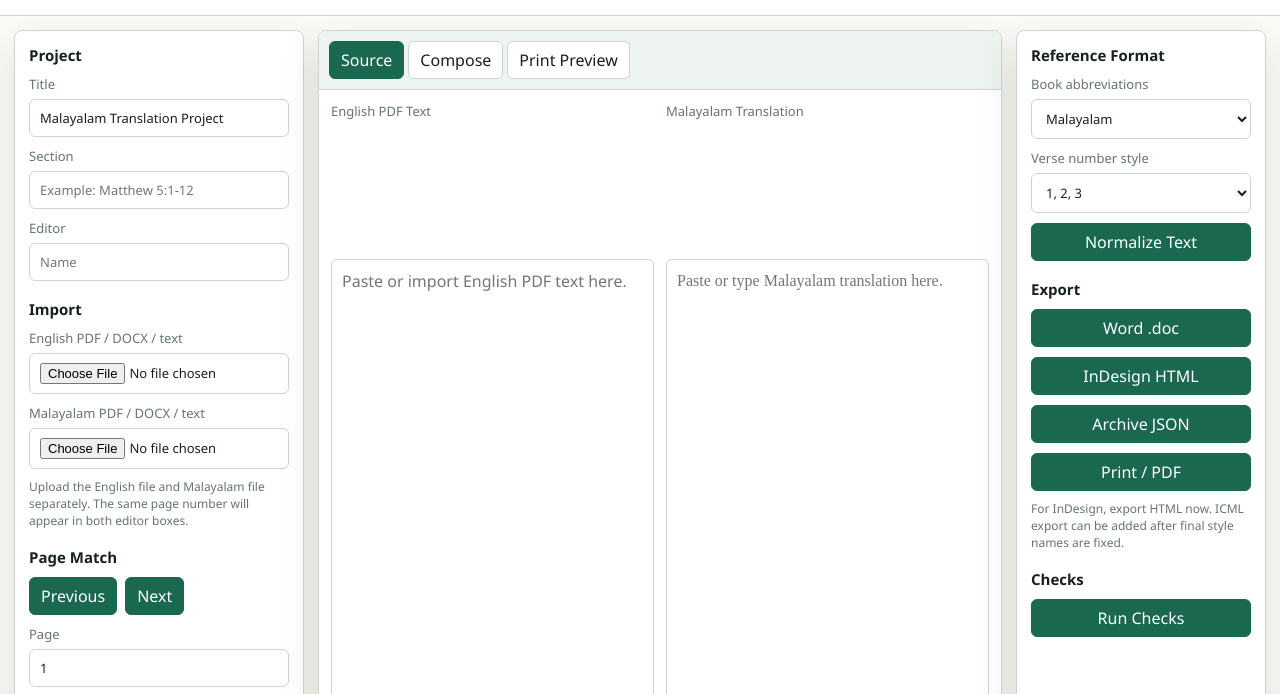
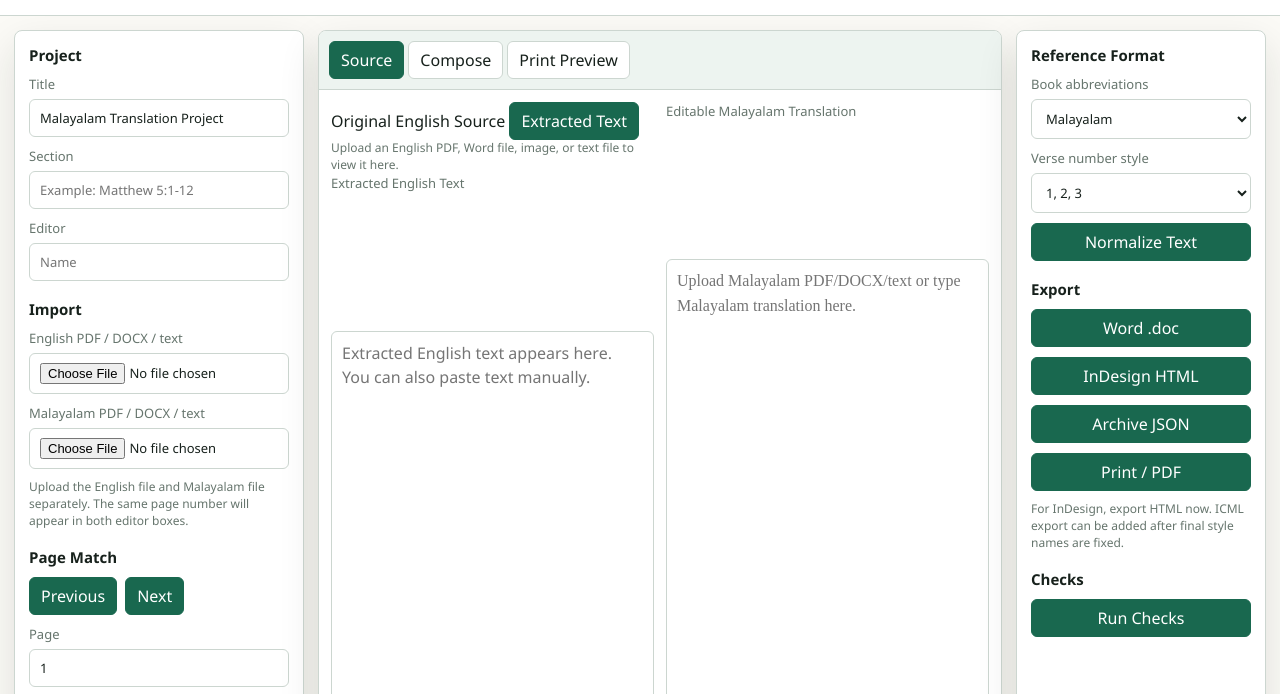
Before and after one commit to Jayasree2020/ISB-malayalam, a website: page index.html in a window 1280 px wide. Shown: the part 74-768 px from the top of the page. Drawn offline with nearby package versions, Linux system fonts and the light colour scheme.

Commit message:
Show original source beside editable Malayalam: index.html

```diff
--- a/index.html
+++ b/index.html
@@ -41,11 +41,11 @@
           <h2>Import</h2>
           <label>
             English PDF / DOCX / text
-            <input id="englishFileInput" type="file" accept=".txt,.md,.html,.pdf,.docx" />
+            <input id="englishFileInput" type="file" accept=".txt,.md,.html,.pdf,.docx,image/*" />
           </label>
           <label>
             Malayalam PDF / DOCX / text
-            <input id="malayalamFileInput" type="file" accept=".txt,.md,.html,.pdf,.docx" />
+            <input id="malayalamFileInput" type="file" accept=".txt,.md,.html,.pdf,.docx,image/*" />
           </label>
           <p id="importStatus" class="hint">Upload the English file and Malayalam file separately. The same page number will appear in both editor boxes.</p>
         </section>
@@ -108,13 +108,22 @@ salvation=രക്ഷ</textarea>
 
         <div id="sourceView" class="view active">
           <div class="split">
+            <section class="viewer-block">
+              <div class="viewer-header">
+                <span>Original English Source</span>
+                <button id="toggleExtractedEnglishBtn" type="button">Extracted Text</button>
+              </div>
+              <div id="sourceViewer" class="source-viewer">
+                <p class="hint">Upload an English PDF, Word file, image, or text file to view it here.</p>
+              </div>
+              <label id="englishExtractedPanel" class="editor-block collapsed">
+                Extracted English Text
+                <textarea id="englishText" placeholder="Extracted English text appears here. You can also paste text manually."></textarea>
+              </label>
+            </section>
             <label class="editor-block">
-              English PDF Text
-              <textarea id="englishText" placeholder="Paste or import English PDF text here."></textarea>
-            </label>
-            <label class="editor-block">
-              Malayalam Translation
-              <textarea id="malayalamText" lang="ml" placeholder="Paste or type Malayalam translation here."></textarea>
+              Editable Malayalam Translation
+              <textarea id="malayalamText" lang="ml" placeholder="Upload Malayalam PDF/DOCX/text or type Malayalam translation here."></textarea>
             </label>
           </div>
         </div>
```
